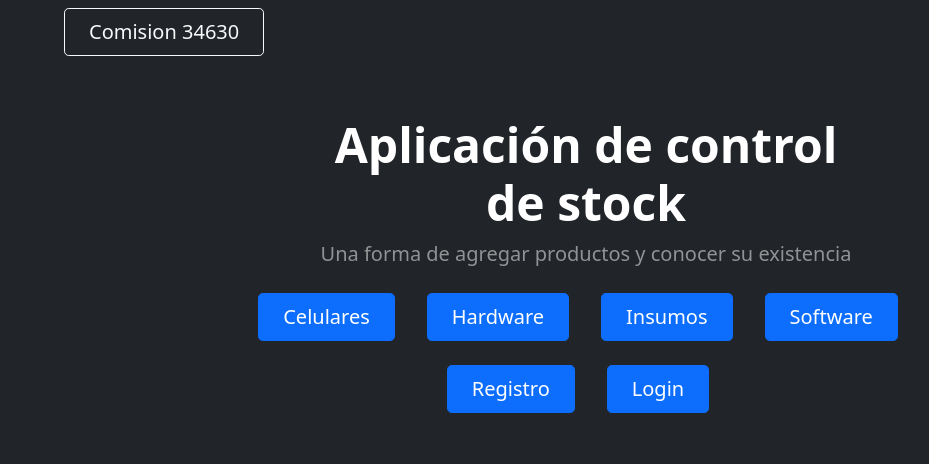
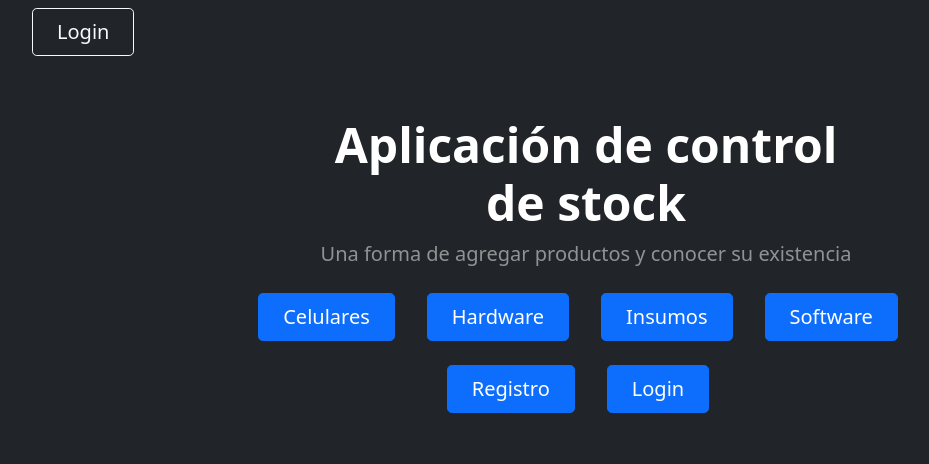
Before and after one commit to Bromualdo/Proyectowebgrupo2, a Django app: page /listados/ in a window 1280 px wide. Shown: the top 464 px of the page, without its empty margins (54-983 px from the left). Run offline with Django 4.2, Linux system fonts and the light colour scheme; parts of the project's set-up code (start-up, migrations or seed data) failed here and were passed over; some libraries are stand-ins or nearby versions.

Commit message:
agregado logout - usuario activo - cierre de sesion en inicio

```diff
--- a/Webfinal/Miapp/templates/inicio.html
+++ b/Webfinal/Miapp/templates/inicio.html
@@ -17,13 +17,14 @@
     <body>
         <!-- Responsive navbar-->
         <nav class="navbar navbar-expand-lg navbar-dark bg-dark">
-            <div class="container px-5">
-                <a class="btn btn-outline-light btn-lg px-4" href="http://www.coderhouse.com">Comision 34630 </a>
-                <button class="navbar-toggler" type="button" data-bs-toggle="collapse" data-bs-target="#navbarSupportedContent" aria-controls="navbarSupportedContent" aria-expanded="false" aria-label="Toggle navigation"><span class="navbar-toggler-icon"></span></button>
-                <div class="collapse navbar-collapse" id="navbarSupportedContent">
+            <div class="container px-3">
 
-                </div>
-            </div>
+            {% if user.is_authenticated %}
+                    <p style="color:white"> Usuario conectado: {{user.username}} </p>
+                    <a class="btn btn-outline-light btn-lg px-4" href="{% url 'Logout' %}">Logout</a>
+                {% else %}
+                    <a class="btn btn-outline-light btn-lg px-4" href="{% url 'Login' %}">Login</a>
+                {% endif %}
         </nav>
         <!-- Header-->
         <header class="bg-dark py-1">
--- a/Webfinal/Miapp/urls.py
+++ b/Webfinal/Miapp/urls.py
@@ -1,4 +1,5 @@
 from django.urls import path
+from django.contrib.auth.views import LogoutView
 from .models import Hardware, Software, Insumos, Celulares
 from .views import agregado, celulares, hardware, inicio, insumos, show_celulares,software,buscar_modelo_cel,show_hard, show_insumos,show_soft,nuevin, registro_usuario,eliminar_celular,show_cel_del,editar_celular,show_cel_edit, login_usuario
 
@@ -18,8 +19,10 @@ urlpatterns = [
     path('nuevin/',nuevin),
     path('formulario_registro_usuario/', registro_usuario, name ="Registro"),
     path ("login_usuario/", login_usuario, name ="Login"),
+    path ("logout_usuario/", LogoutView.as_view (template_name= "logout.html"), name = "Logout"),
     path('show_cel_del',show_cel_del,name="show_cel_del"),#template donde se eliminan los celulares
     path('eliminar_cel/<int:id>',eliminar_celular,name='eliminar_cel'),#eliminacion deregistros de celulares
     path('show_cel_edit',show_cel_edit,name="show_cel_edit"),#template donde se eliminan los celulares
     path('editar_cel/<int:id>',editar_celular,name='editar_cel')
+
 ]
--- a/Webfinal/Miapp/views.py
+++ b/Webfinal/Miapp/views.py
@@ -4,6 +4,7 @@ from .models import Celulares, Insumos,Hardware,Software
 from .forms import UserRegisterForm,Formulario_Insumos, Formulario_celulares, Formulario_hardware, Formulario_software, UserRegisterForm
 from django.contrib.auth.forms import AuthenticationForm, UserCreationForm
 from django.contrib.auth import authenticate, login, logout
+from django.contrib.auth.views import LogoutView
 
 # Create your views here.
 
@@ -123,21 +124,6 @@ def show_cel_del(request):
 def show_cel_edit(request):
     lista=Celulares.objects.all()
     return render(request,"show_cel_edit.html",{"Celulares":lista})
-"""
-def registro_usuario(request):
-    formulario_registro_usuario = UserRegisterForm(request.POST)
-    if formulario_registro_usuario.is_valid():
-        formulario_registro_usuario.save()
-        username = formulario_registro_usuario.cleaned_data.get('username')
-        password = formulario_registro_usuario.cleaned_data.get('password')
-        user = authenticate(username=username, password=password)
-        login(request, user)
-        return redirect('')
-    context = {
-        'form': formulario_registro_usuario
-    }
-    return render(request, 'formulario_registro_usuario.html', context) """
-
 
 def registro_usuario (request):
     if request.method == 'POST':
@@ -159,7 +145,6 @@ def registro_usuario (request):
         formulario_registro_usuario = UserRegisterForm()
 
         return render(request, "formulario_registro_usuario.html", {"form": formulario_registro_usuario})
-
 
 
 def login_usuario (request):
```
Also changed, not shown: Webfinal/Miapp/templates/logout.html (added, +10 -0 lines), Webfinal/Miapp/templates/padre.html (+7 -3 lines), Webfinal/Miapp/migrations/0003_remove_celulares_marca_celular.py (added), Webfinal/db.sqlite3.
